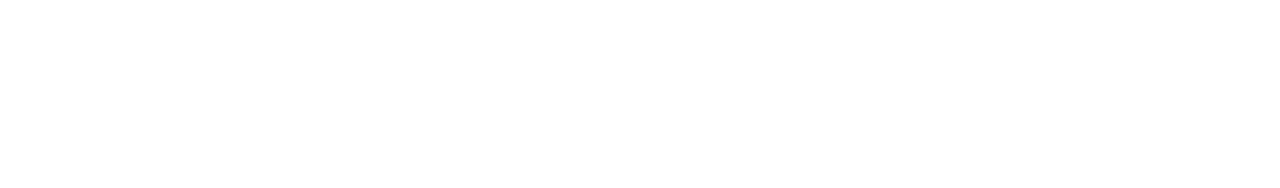
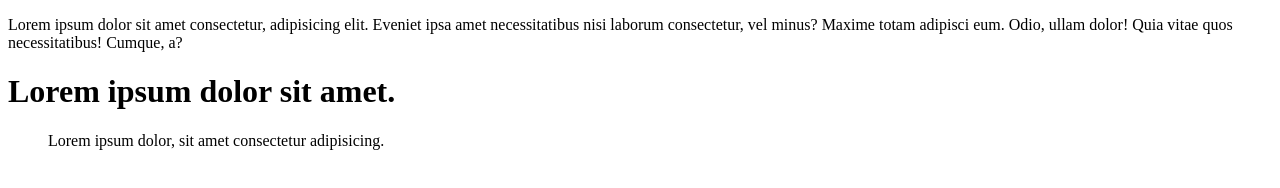
Before and after one commit to taimoor-muhammad/mtaimoor, a plain HTML site: page index.html in a window 1280 px wide. Drawn offline with Linux system fonts and the light colour scheme.

Commit message:
version-2

```diff
--- a/index.html
+++ b/index.html
@@ -7,6 +7,8 @@
     <title>Document</title>
 </head>
 <body>
-
+    <p>Lorem ipsum dolor sit amet consectetur, adipisicing elit. Eveniet ipsa amet necessitatibus nisi laborum consectetur, vel minus? Maxime totam adipisci eum. Odio, ullam dolor! Quia vitae quos necessitatibus! Cumque, a?</p>
+    <h1>Lorem ipsum dolor sit amet.</h1>
+    <ul>Lorem ipsum dolor, sit amet consectetur adipisicing.</ul>
 </body>
 </html>
```
